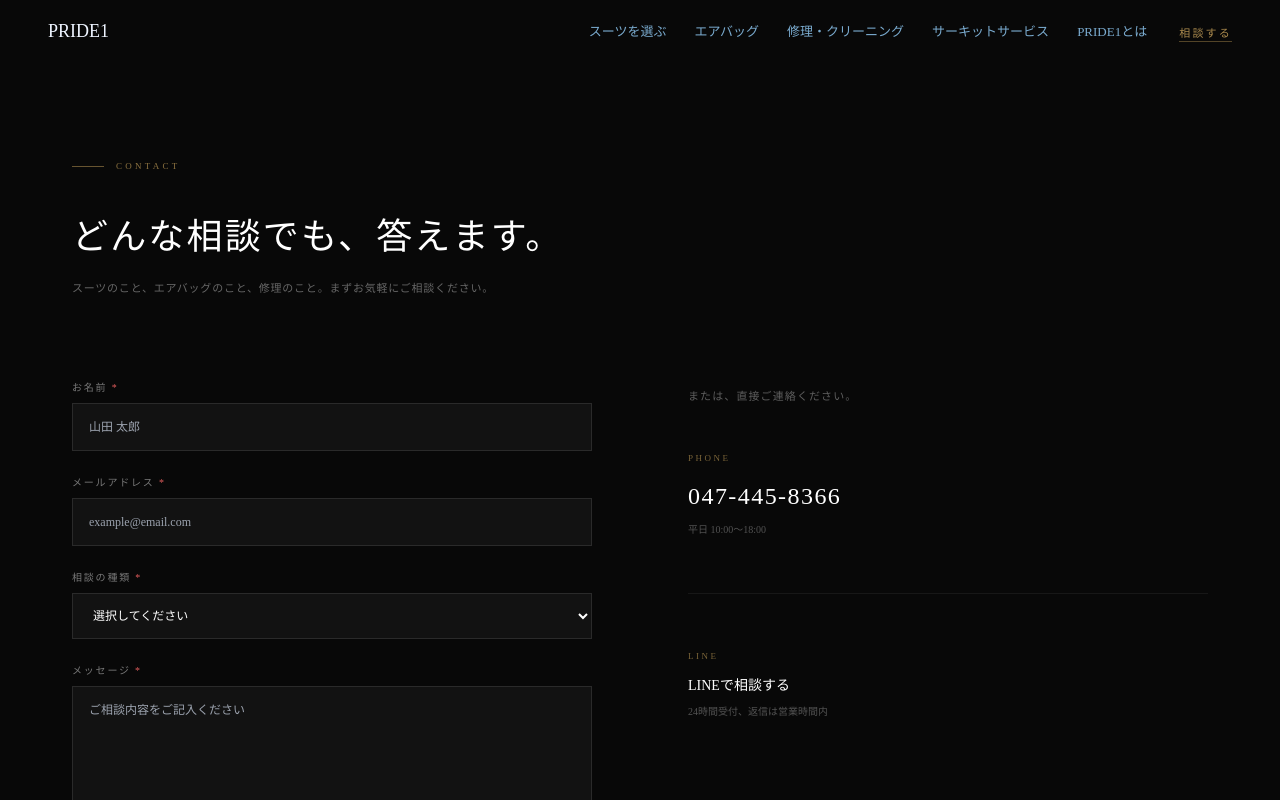
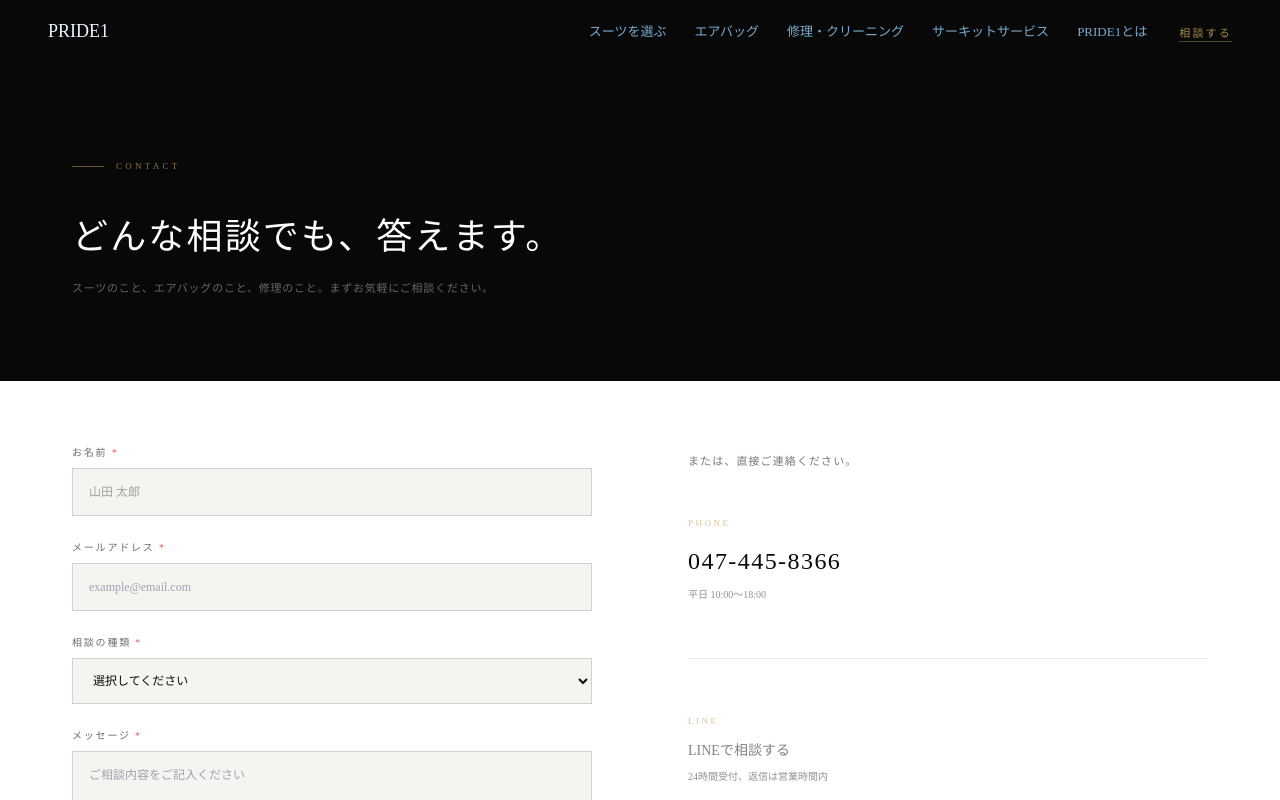
Before and after one commit to katopride1/pride1-website, a Next.js app: page /contact in a window 1280 px wide. Shown: the top 800 px of the page. Built offline with nearby package versions, Linux system fonts and the light colour scheme; a web font is replaced by a local one.

Commit message:
feat: contactページ フォームセクション白背景化

```diff
--- a/app/contact/ContactGrid.tsx
+++ b/app/contact/ContactGrid.tsx
@@ -8,19 +8,22 @@ export default function ContactGrid() {
   const rightRef = useScrollAnimation()
 
   return (
-    <div className="px-6 pb-20 md:px-[72px] md:pb-[120px] grid grid-cols-1 md:grid-cols-2 gap-12 md:gap-24">
+    <div
+      className="px-6 pb-20 md:px-[72px] md:pb-[120px] grid grid-cols-1 md:grid-cols-2 gap-12 md:gap-24"
+      style={{ background: '#FFFFFF' }}
+    >
       {/* Left: Form */}
-      <div ref={formRef} className="scroll-hidden" style={{ minWidth: 0 }}>
+      <div ref={formRef} className="scroll-hidden" style={{ minWidth: 0, paddingTop: '64px' }}>
         <ContactForm />
       </div>
 
       {/* Right: Other contact methods */}
-      <div ref={rightRef} className="scroll-hidden delay-2" style={{ paddingTop: '8px', minWidth: 0 }}>
+      <div ref={rightRef} className="scroll-hidden delay-2" style={{ paddingTop: '72px', minWidth: 0 }}>
         <p
           style={{
             fontSize: '11px',
             letterSpacing: '0.1em',
-            color: 'rgba(255,255,255,0.35)',
+            color: 'rgba(10,10,10,0.55)',
             marginBottom: '48px',
           }}
         >
@@ -37,7 +40,7 @@ export default function ContactGrid() {
             style={{
               fontSize: '24px',
               fontWeight: 300,
-              color: 'white',
+              color: '#0a0a0a',
               letterSpacing: '0.06em',
               textDecoration: 'none',
               display: 'block',
@@ -45,13 +48,13 @@ export default function ContactGrid() {
           >
             047-445-8366
           </a>
-          <p style={{ fontSize: '10px', color: 'rgba(255,255,255,0.3)', marginTop: '8px' }}>
+          <p style={{ fontSize: '10px', color: 'rgba(10,10,10,0.45)', marginTop: '8px' }}>
             平日 10:00〜18:00
           </p>
         </div>
 
         {/* Divider */}
-        <div style={{ borderTop: '1px solid rgba(255,255,255,0.06)', marginBottom: '56px' }} />
+        <div style={{ borderTop: '1px solid rgba(10,10,10,0.10)', marginBottom: '56px' }} />
 
         {/* LINE */}
         <div>
@@ -63,14 +66,14 @@ export default function ContactGrid() {
             style={{
               fontSize: '14px',
               fontWeight: 300,
-              color: 'white',
+              color: 'rgba(10,10,10,0.5)',
               textDecoration: 'none',
               display: 'block',
             }}
           >
             LINEで相談する
           </a>
-          <p style={{ fontSize: '10px', color: 'rgba(255,255,255,0.3)', marginTop: '8px' }}>
+          <p style={{ fontSize: '10px', color: 'rgba(10,10,10,0.45)', marginTop: '8px' }}>
             24時間受付、返信は営業時間内
           </p>
         </div>
--- a/app/contact/page.tsx
+++ b/app/contact/page.tsx
@@ -41,6 +41,9 @@ export default function ContactPage() {
         </p>
       </div>
 
+      {/* Divider: dark → white */}
+      <div style={{ height: '1px', background: 'rgba(10,10,10,0.08)' }} />
+
       {/* Content area: アニメーションあり（クライアントコンポーネント） */}
       <ContactGrid />
 
--- a/app/globals.css
+++ b/app/globals.css
@@ -64,3 +64,7 @@ body {
   background: #C9A84C;
   color: #000;
 }
+
+.contact-input::placeholder {
+  color: rgba(10,10,10,0.35);
+}
--- a/components/ui/ContactForm.tsx
+++ b/components/ui/ContactForm.tsx
@@ -23,10 +23,10 @@ const contactTypes = [
 ] as const
 
 const inputStyle: React.CSSProperties = {
-  background: 'rgba(255,255,255,0.04)',
-  border: '1px solid rgba(255,255,255,0.1)',
+  background: '#F5F4F0',
+  border: '1px solid rgba(10,10,10,0.15)',
   borderRadius: 0,
-  color: 'white',
+  color: '#0a0a0a',
   fontSize: '12px',
   padding: '14px 16px',
   width: '100%',
@@ -37,7 +37,7 @@ const labelStyle: React.CSSProperties = {
   display: 'block',
   fontSize: '10px',
   letterSpacing: '0.18em',
-  color: 'rgba(255,255,255,0.45)',
+  color: 'rgba(10,10,10,0.6)',
   marginBottom: '8px',
 }
 
@@ -74,12 +74,12 @@ export default function ContactForm() {
 
   const getFocusStyle = (name: string): React.CSSProperties => ({
     ...inputStyle,
-    borderColor: focusedField === name ? 'rgba(197,160,89,0.5)' : 'rgba(255,255,255,0.1)',
+    borderColor: focusedField === name ? 'rgba(197,160,89,0.6)' : 'rgba(10,10,10,0.15)',
   })
 
   if (status === 'success') {
     return (
-      <p style={{ fontSize: '11px', lineHeight: 2.2, color: 'rgba(255,255,255,0.38)' }}>
+      <p style={{ fontSize: '11px', lineHeight: 2.2, color: 'rgba(10,10,10,0.55)' }}>
         お問い合わせありがとうございます。48時間以内にご返信いたします。
       </p>
     )
@@ -96,6 +96,7 @@ export default function ContactForm() {
           {...register('name')}
           type="text"
           placeholder="山田 太郎"
+          className="contact-input"
           style={getFocusStyle('name')}
           onFocus={() => setFocusedField('name')}
           onBlur={() => setFocusedField(null)}
```
